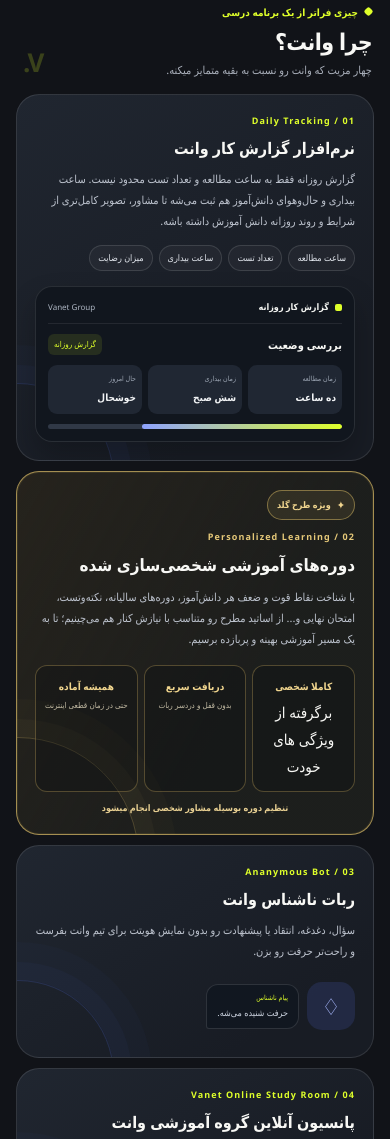
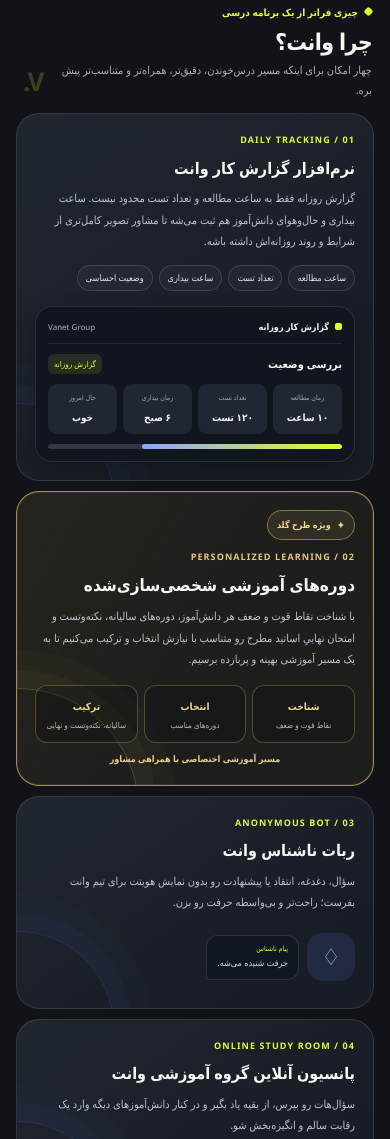
Before and after one commit to tahashafi21/vanet-miniapp, a plain HTML site: page index.html in a window 390 px wide. Shown: the part 782-1921 px from the top of the page. Drawn offline with Linux system fonts and the light colour scheme; a small style sheet from the web is missing.

Commit message:
Polish feature copy, correct markup and improve mobile/modal behavior

```diff
--- a/index.html
+++ b/index.html
@@ -54,7 +54,6 @@
     .plan-name{font-size:22px;font-weight:950;letter-spacing:.4px}
     .plan-icon{width:36px;height:36px;border-radius:12px;display:grid;place-items:center;background:#303949;color:#dce4ff;font-size:20px}
     .gold .plan-icon{background:var(--lime);color:#171a12}
-    .recommend{font-size:9px;font-weight:900;background:var(--lime);color:#161a10;padding:4px 7px;border-radius:7px;position:absolute;top:0;left:0}
     .price-label{font-size:10px;color:var(--muted);margin-top:2px}
     .price{font-size:clamp(18px,4.7vw,25px);font-weight:950;white-space:nowrap;letter-spacing:-.5px;line-height:1.5;margin:1px 0 2px}
     .price small{font-size:11px;font-weight:700;color:#d0d4dc}
@@ -89,8 +88,8 @@
     .dash-main{display:flex;align-items:center;justify-content:space-between;gap:5px;margin:10px 0}
     .dash-main strong{font-size:11px}
     .dash-status{font-size:8px;color:var(--lime);background:rgba(223,255,42,.1);padding:3px 6px;border-radius:6px}
-    .dash-metrics{display:grid;grid-template-columns:repeat(3,1fr);gap:6px}
-    .dash-metrics div{background:#202733;border-radius:9px;padding:8px 6px;min-width:0}
+    .dash-metrics{display:grid;grid-template-columns:repeat(4,minmax(0,1fr));gap:6px}
+    .dash-metrics div{background:#202733;border-radius:9px;padding:8px 5px;min-width:0;text-align:center}
     .dash-metrics small{display:block;color:#9da6b4;font-size:7px;white-space:nowrap}
     .dash-metrics b{display:block;color:#f1f3f5;font-size:10px;margin-top:3px}
     .dash-progress{height:5px;border-radius:99px;background:#303846;margin-top:10px;overflow:hidden}
@@ -138,7 +137,7 @@
     .foot strong{color:#d7dbe2}
     .modal-backdrop{position:fixed;inset:0;background:rgba(0,0,0,.68);display:none;align-items:flex-end;justify-content:center;padding:12px;z-index:10}
     .modal-backdrop.open{display:flex}
-    .modal{width:min(100%,520px);background:#202631;border:1px solid rgba(255,255,255,.14);border-radius:25px;padding:20px;box-shadow:0 20px 80px rgba(0,0,0,.45);animation:rise .2s ease-out}
+    .modal{width:min(100%,520px);max-height:calc(100vh - 24px);max-height:calc(100dvh - 24px);overflow-y:auto;background:#202631;border:1px solid rgba(255,255,255,.14);border-radius:25px;padding:20px;box-shadow:0 20px 80px rgba(0,0,0,.45);animation:rise .2s ease-out}
     @keyframes rise{from{transform:translateY(15px);opacity:.5}to{transform:translateY(0);opacity:1}}
     .modal-head{display:flex;justify-content:space-between;align-items:center;gap:10px}
     .modal h2{font-size:19px;margin:0}
@@ -147,14 +146,11 @@
     .summary{border-radius:16px;background:#171c24;padding:13px;margin:14px 0}
     .summary-line{display:flex;justify-content:space-between;gap:10px;font-size:12px;padding:5px 0}
     .summary-line b{color:var(--lime)}
-    .modal-actions{display:grid;grid-template-columns:1fr 1fr;gap:9px}
+    .modal-actions{display:grid;grid-template-columns:1fr;gap:9px}
     .primary,.secondary{border:0;border-radius:13px;padding:12px 8px;font-weight:900;font-size:12px}
     .primary{background:var(--lime);color:#111318}
-    .secondary{background:#343c49;color:#f6f7f8}
-    .toast{position:fixed;bottom:20px;left:50%;transform:translate(-50%,20px);opacity:0;pointer-events:none;background:#f7f5ef;color:#15171a;border-radius:13px;padding:10px 15px;font-size:11px;font-weight:800;z-index:20;transition:all .2s;box-shadow:0 8px 30px rgba(0,0,0,.3);max-width:calc(100% - 32px);text-align:center}
-    .toast.show{opacity:1;transform:translate(-50%,0)}
     @media(min-width:620px){.shell{padding:24px 22px 50px}.hero{padding:32px 30px;min-height:250px}.plan{padding:21px 20px}.plans{gap:15px}.feature-list li{font-size:12px}.plan-desc{font-size:12px}.modal-backdrop{align-items:center}}
-    @media(max-width:370px){.shell{padding-inline:11px}.plans{gap:8px}.plan{padding:13px 11px;border-radius:19px}.plan-name{font-size:19px}.price{font-size:18px}.plan-desc{font-size:10px}.feature-list li{font-size:10px}.recommend{font-size:8px}.closing{padding:14px}.closing button{padding:10px;font-size:10px}}
+    @media(max-width:370px){.shell{padding-inline:11px}.plans{gap:8px}.plan{padding:13px 11px;border-radius:19px}.plan-name{font-size:19px}.price{font-size:18px}.plan-desc{font-size:10px}.feature-list li{font-size:10px}.recommend{font-size:8px}.closing{padding:14px}.closing button{padding:10px;font-size:10px}.price{font-size:16px}.price small{font-size:9px}}
     @media(prefers-reduced-motion:reduce){*,*:before,*:after{scroll-behavior:auto!important;animation:none!important;transition:none!important}}
   </style>
 </head>
@@ -173,7 +169,7 @@
 
     <div class="section-head">
       <h2>طرح‌های مشاوره‌ای</h2>
-      <span></span>
+      <span>هزینه‌ها به‌صورت ماهانه</span>
     </div>
 
     <section class="plans" id="plans-anchor" aria-label="طرح‌های مشاوره‌ای">
@@ -211,7 +207,7 @@
         <div>
           <div class="why-kicker">چیزی فراتر از یک برنامه درسی</div>
           <h2 id="why-title">چرا وانت؟</h2>
-          <p>چهار مزیت که وانت رو نسبت به بقیه متمایز میکنه.</p>
+          <p>چهار امکان برای اینکه مسیر درس‌خوندن، دقیق‌تر، همراه‌تر و متناسب‌تر پیش بره.</p>
         </div>
         <div class="why-heading-mark" aria-hidden="true">V.</div>
       </div>
@@ -219,20 +215,21 @@
       <div class="why-grid">
         <article class="why-card why-software">
           <div>
-            <div class="why-index">01 / Daily Tracking</div>
+            <div class="why-index">01 / DAILY TRACKING</div>
             <h3>نرم‌افزار گزارش کار وانت</h3>
-            <p>گزارش روزانه فقط به ساعت مطالعه و تعداد تست محدود نیست. ساعت بیداری و حال‌وهوای دانش‌آموز هم ثبت می‌شه تا مشاور، تصویر کامل‌تری از شرایط و روند روزانه دانش آموزش داشته باشه.</p>
+            <p>گزارش روزانه فقط به ساعت مطالعه و تعداد تست محدود نیست. ساعت بیداری و حال‌وهوای دانش‌آموز هم ثبت می‌شه تا مشاور تصویر کامل‌تری از شرایط و روند روزانه‌اش داشته باشه.</p>
             <div class="why-tags">
-              <span>ساعت مطالعه</span><span>تعداد تست</span><span>ساعت بیداری</span><span>میزان رضایت</span>
+              <span>ساعت مطالعه</span><span>تعداد تست</span><span>ساعت بیداری</span><span>وضعیت احساسی</span>
             </div>
           </div>
-          <div class="dashboard-demo" aria-label="نمایی گرافیکی از گزارش روزانه نرم‌افزار وانت">
+          <div class="dashboard-demo" role="img" aria-label="نمای نمونه‌ای از گزارش روزانه نرم‌افزار وانت">
             <div class="dash-top"><span class="dash-brand-dot"></span><b>گزارش کار روزانه</b><span>Vanet Group</span></div>
             <div class="dash-main"><strong>بررسی وضعیت</strong><span class="dash-status">گزارش روزانه</span></div>
             <div class="dash-metrics">
-              <div><small>زمان مطالعه</small><b>ده ساعت</b></div>
-              <div><small>زمان بیداری</small><b>شش صبح</b></div>
-              <div><small>حال امروز</small><b>خوشحال</b></div>
+              <div><small>زمان مطالعه</small><b>۱۰ ساعت</b></div>
+              <div><small>تعداد تست</small><b>۱۲۰ تست</b></div>
+              <div><small>زمان بیداری</small><b>۶ صبح</b></div>
+              <div><small>حال امروز</small><b>خوب</b></div>
             </div>
             <div class="dash-progress"><span></span></div>
           </div>
@@ -241,22 +238,22 @@
         <article class="why-card why-gold">
           <div>
             <div class="gold-badge">ویژه طرح گلد</div>
-            <div class="why-index">02 / Personalized Learning</div>
-            <h3>دوره‌های آموزشی شخصی‌سازی‌ شده</h3>
-            <p>با شناخت نقاط قوت و ضعف هر دانش‌آموز، دوره‌های سالیانه، نکته‌وتست، امتحان نهایی و... از اساتید مطرح رو متناسب با نیازش کنار هم می‌چینیم؛ تا به یک مسیر آموزشی بهینه و پربازده برسیم.</p>
+            <div class="why-index">02 / PERSONALIZED LEARNING</div>
+            <h3>دوره‌های آموزشی شخصی‌سازی‌شده</h3>
+            <p>با شناخت نقاط قوت و ضعف هر دانش‌آموز، دوره‌های سالیانه، نکته‌وتست و امتحان نهاییِ اساتید مطرح رو متناسب با نیازش انتخاب و ترکیب می‌کنیم تا به یک مسیر آموزشی بهینه و پربازده برسیم.</p>
           </div>
           <div class="course-path" aria-label="مراحل ساخت مسیر آموزشی اختصاصی">
-            <div class="course-step"><b>کاملا شخصی</b><span></span>برگرفته از ویژگی های خودت</span></div>
-            <div class="course-step"><b>دریافت سریع</b><span>بدون قفل و دردسر ربات</span></div>
-            <div class="course-step"><b>همیشه آماده</b><span>حتی در زمان قطعی اینترنت</span></div>
-            <div class="course-result">تنظیم دوره بوسیله مشاور شخصی انجام میشود</div>
+            <div class="course-step"><b>شناخت</b><span>نقاط قوت و ضعف</span></div>
+            <div class="course-step"><b>انتخاب</b><span>دوره‌های مناسب</span></div>
+            <div class="course-step"><b>ترکیب</b><span>سالیانه، نکته‌وتست و نهایی</span></div>
+            <div class="course-result">مسیر آموزشی اختصاصی با همراهی مشاور</div>
           </div>
         </article>
 
         <article class="why-card why-compact">
-          <div class="why-index">03 / Ananymous Bot</div>
+          <div class="why-index">03 / ANONYMOUS BOT</div>
           <h3>ربات ناشناس وانت</h3>
-          <p>سؤال، دغدغه، انتقاد یا پیشنهادت رو بدون نمایش هویتت برای تیم وانت بفرست و راحت‌تر حرفت رو بزن.</p>
+          <p>سؤال، دغدغه، انتقاد یا پیشنهادت رو بدون نمایش هویتت برای تیم وانت بفرست؛ راحت‌تر و بی‌واسطه حرفت رو بزن.</p>
           <div class="compact-art anon-art" aria-hidden="true">
             <div class="anon-lock">♢</div>
             <div class="anon-message"><small>پیام ناشناس</small>حرفت شنیده می‌شه.</div>
@@ -264,7 +261,7 @@
         </article>
 
         <article class="why-card why-compact">
-          <div class="why-index">04 / Vanet Online Study Room</div>
+          <div class="why-index">04 / ONLINE STUDY ROOM</div>
           <h3>پانسیون آنلاین گروه آموزشی وانت</h3>
           <p>سؤال‌هات رو بپرس، از بقیه یاد بگیر و در کنار دانش‌آموزهای دیگه وارد یک رقابت سالم و انگیزه‌بخش شو.</p>
           <div class="boarding-art" aria-hidden="true">
@@ -315,17 +312,24 @@
       const tg = window.Telegram && window.Telegram.WebApp ? window.Telegram.WebApp : null;
       const modal = document.getElementById('modal-backdrop');
       let selected = 'gold';
+      let lastTrigger = null;
+      function closeModal() {
+        modal.classList.remove('open');
+        if (lastTrigger) lastTrigger.focus();
+      }
       function haptic() {
         try { if (tg && tg.HapticFeedback) tg.HapticFeedback.impactOccurred('light'); } catch (_) {}
       }
-      function choose(planKey) {
+      function choose(planKey, trigger) {
         if (!plans[planKey]) return;
+        lastTrigger = trigger || null;
         selected = planKey;
         document.querySelectorAll('.plan').forEach(el => el.classList.remove('selected'));
         document.getElementById(planKey + '-card').classList.add('selected');
         document.getElementById('selected-name').textContent = plans[planKey].label;
         document.getElementById('selected-price').textContent = plans[planKey].price;
         modal.classList.add('open');
+        document.getElementById('confirm-choice').focus();
         haptic();
       }
       function requestText() {
@@ -341,13 +345,16 @@
         window.location.href = supportUrl;
       }
       document.querySelectorAll('[data-plan]').forEach(button => {
-        button.addEventListener('click', () => choose(button.dataset.plan));
+        button.addEventListener('click', () => choose(button.dataset.plan, button));
       });
       document.getElementById('compare-cta').addEventListener('click', () => {
         document.getElementById('plans-anchor')?.scrollIntoView({behavior:'smooth', block:'center'});
       });
-      document.getElementById('close-modal').addEventListener('click', () => modal.classList.remove('open'));
-      modal.addEventListener('click', event => { if (event.target === modal) modal.classList.remove('open'); });
+      document.getElementById('close-modal').addEventListener('click', closeModal);
+      modal.addEventListener('click', event => { if (event.target === modal) closeModal(); });
+      document.addEventListener('keydown', event => {
+        if (event.key === 'Escape' && modal.classList.contains('open')) closeModal();
+      });
       document.getElementById('confirm-choice').addEventListener('click', submitChoice);
       if (tg) {
         try { tg.ready(); tg.expand(); } catch (_) {}
```
